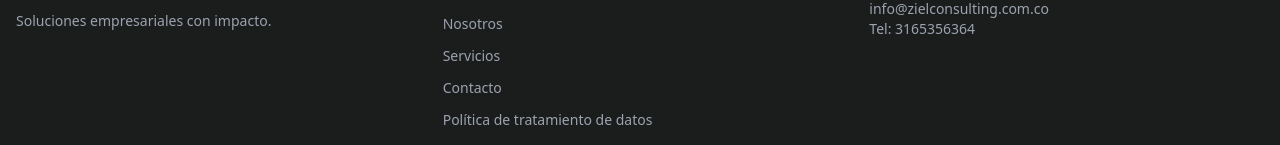
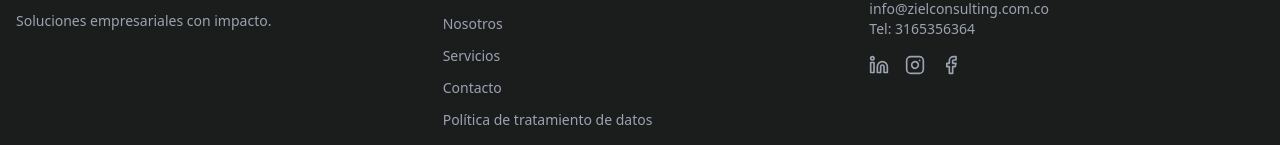
Before and after one commit to juliiancho/Zielconsulting.com.co, a React (Create React App) app: page / in a window 1280 px wide. Shown: the part 3695-3840 px from the top of the page. Built offline with nearby package versions, Linux system fonts and the light colour scheme.

Commit message:
Update Footer.js

```diff
--- a/src/components/Footer.js
+++ b/src/components/Footer.js
@@ -1,5 +1,6 @@
 import React from 'react';
-import logo from '../assets/logo.png'; // Ajusta esta ruta si tu estructura de carpetas es diferente
+import { Facebook, Instagram, Linkedin } from 'lucide-react'; // Importa íconos de Lucide
+import logo from '../assets/logo.png';
 
 export default function Footer({ navigateTo }) {
   return (
@@ -67,12 +68,40 @@ export default function Footer({ navigateTo }) {
           </ul>
         </div>
 
-        {/* Columna 3: Contacto */}
+        {/* Columna 3: Contacto + Redes */}
         <div>
           <h3 className="text-xl font-bold mb-4">Contáctanos</h3>
-          <p className="text-sm text-gray-400">Cra 49 # 137 - 80, Bogotá</p>
+          <p className="text-sm text-gray-400">Cra 49# 137 - 80, Bogotá</p>
           <p className="text-sm text-gray-400">info@zielconsulting.com.co</p>
           <p className="text-sm text-gray-400">Tel: 3165356364</p>
+
+          {/* Redes sociales */}
+          <div className="flex space-x-4 mt-4">
+            <a
+              href="https://www.linkedin.com/company/zielconsulting"
+              target="_blank"
+              rel="noopener noreferrer"
+              className="text-gray-400 hover:text-white transition-colors duration-300"
+            >
+              <Linkedin size={20} />
+            </a>
+            <a
+              href="https://www.instagram.com/zielconsulting"
+              target="_blank"
+              rel="noopener noreferrer"
+              className="text-gray-400 hover:text-white transition-colors duration-300"
+            >
+              <Instagram size={20} />
+            </a>
+            <a
+              href="https://www.facebook.com/zielconsulting"
+              target="_blank"
+              rel="noopener noreferrer"
+              className="text-gray-400 hover:text-white transition-colors duration-300"
+            >
+              <Facebook size={20} />
+            </a>
+          </div>
         </div>
       </div>
 
```
